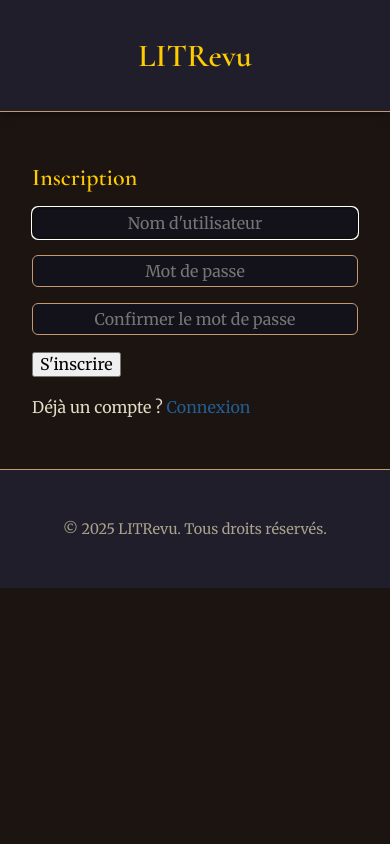
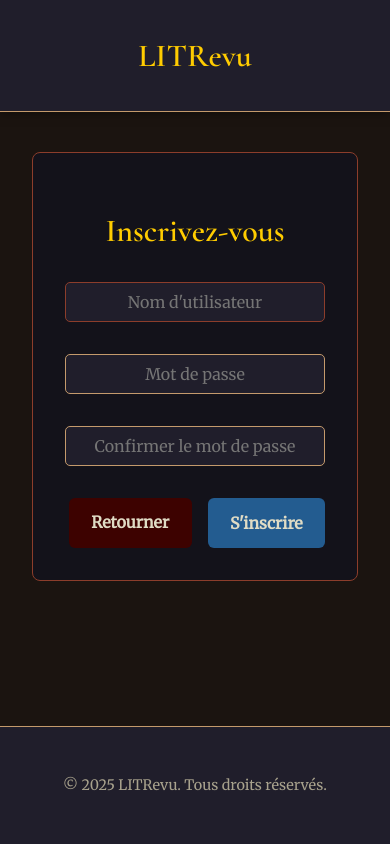
Before and after one commit to AlBlanchard/LITRevu, a Django app: page /users/register/ in a window 390 px wide. Run offline with Django 5.2, Linux system fonts and the light colour scheme.

Commit message:
Style login/register phone ok

```diff
--- a/static/css/base.css
+++ b/static/css/base.css
@@ -4,13 +4,16 @@
 }
 
 body {
-    margin: 0;
-    padding: 0;
     background: var(--bg-main);
     color: var(--text-main);
     font-family: var(--font-text);
     font-size: 16px;
     line-height: 1.7;
+    display: flex;
+    flex-direction: column;
+    min-height: 100vh;
+    justify-content: space-between;
+    align-items: center;
 }
 
 /* ======= TYPOGRAPHIE ======= */
@@ -27,18 +30,14 @@ a {
     transition: color 0.3s ease;
 }
 
-a:hover {
-    color: var(--accent);
-    text-decoration: underline;
-}
-
 /* ======= HEADER ======= */
 .header {
     display: flex;
     background-color: var(--bg-card);
     border-bottom: 1px solid var(--border-color);
     padding: 1rem;
-    position: sticky;
+    position: fixed;
+    width: 100%;
     top: 0;
     z-index: 1000;
     box-shadow: 0 0 10px rgba(0, 0, 0, 0.5);
@@ -107,8 +106,15 @@ a:hover {
 /* ======= MAIN ======= */
 .main {
     padding: 2rem;
-    max-width: 900px;
-    margin: 0 auto;
+    margin-top: 120px;
+    width: 100%;
+}
+
+.main__content {
+    display: flex;
+    flex-direction: column;
+    align-items: center;
+    width: 100%;
 }
 
 /* ======= FOOTER ======= */
@@ -119,6 +125,7 @@ a:hover {
     padding: 2rem 1rem;
     border-top: 1px solid var(--border-color);
     font-size: 0.9rem;
+    width: 100%;
 }
 
 /* ======= BOUTONS ======= */
@@ -134,11 +141,24 @@ a:hover {
 
 .btn-primary {
     background-color: var(--link);
-    color: #fff;
+    color: var(--text-main);
+    text-decoration: none;
+}
+
+.btn-secondary {
+    background-color: var(--link-2);
+    color: var(--text-main);
+    text-decoration: none;
 }
 
 .btn-primary:hover {
     background-color: #4a9ee6;
+    text-decoration: none;
+}
+
+.btn-secondary:hover {
+    background-color: var(--accent);
+    text-decoration: none;
 }
 
 .btn-success {
--- /dev/null
+++ b/static/css/users/register.css
@@ -0,0 +1,49 @@
+.register-section {
+    width: 100%;
+    display: flex;
+    flex-direction: column;
+    background-color: var(--bg-alt);
+    border: 1px solid var(--accent);
+    border-radius: 8px;
+    padding: 2rem;
+    max-width: 580px;
+    align-items: center;
+    gap: 1rem;
+}
+
+.register-section h2 {
+    font-size: 2rem;
+    color: var(--title-color);
+    margin-bottom: 1rem;
+    text-align: center;
+}
+
+.register-section__form {
+    width: 100%;
+    display: flex;
+    flex-direction: column;
+    gap: 1rem;
+}
+
+.register-section__form input{
+    background-color: var(--bg-card);
+    border: 1px solid var(--border-color);
+    border-radius: 5px;
+    color: var(--text-main);
+    height: 40px;
+    font-size: 1rem;
+    font-family: var(--font-text);
+    transition: border 0.4s ease;
+}
+
+.register-section__form input:focus{
+    border-color: var(--accent);
+    outline: none;
+}
+
+.register-section__buttons-wrapper{
+    display: flex;
+    justify-content: flex-end;
+    gap: 1rem;
+    width: 100%;
+}
--- a/static/css/variables.css
+++ b/static/css/variables.css
@@ -11,6 +11,7 @@
     --title-color: #ffcc00;
     --accent: #8c3d2b;
     --link: #235C90;
+    --link-2: #3d0200;
 
     --green: #4caf50;
     --red: #e53935;
@@ -21,4 +22,5 @@
 
     --texture-parchment: url("https://www.transparenttextures.com/patterns/old-wall.png");
     --texture-leather: url("https://www.transparenttextures.com/patterns/dark-leather.png");
+    --texture-stars: url("https://www.transparenttextures.com/patterns/stardust.png");
 }
--- a/templates/users/register.html
+++ b/templates/users/register.html
@@ -1,23 +1,25 @@
 {% extends "base.html" %}
+{% load static %}
+
+{% block extra_css %}
+  <link rel="stylesheet" href="{% static 'css/users/register.css' %}">
+{% endblock %}
 
 {% block content %}
-<h2>Inscription</h2>
+<section class="register-section">
+    <h2>Inscrivez-vous</h2>
 
-<!-- Affichage des messages (succès ou erreurs) -->
+    <!-- Messages de succès et d'erreur -->
     {% if messages %}
-    <div class="messages">
-        <p>Veuillez corriger les erreurs suivantes :</p>
-        <ul class="messages_list">
+    <ul class="messages">
         {% for message in messages %}
             <li class="{{ message.tags }}">{{ message }}</li>
         {% endfor %}
     </ul>
-    </div>
     {% endif %}
 
-
     <!-- Formulaire -->
-<form method="post">
+    <form class="register-section__form" method="post">
         {% csrf_token %}
 
         <div>
@@ -52,8 +54,10 @@
             {% endif %}
         </div>
 
-    <button type="submit">S'inscrire</button>
+        <div class="register-section__buttons-wrapper">
+            <a class="btn btn-secondary" href="{% url 'login' %}">Retourner</a>
+            <button class="btn btn-primary" type="submit">S'inscrire</button>
+        </div>
     </form>
-
-<p>Déjà un compte ? <a href="{% url 'login' %}">Connexion</a></p>
+</section>
 {% endblock %}
```
Also changed, not shown: static/css/users/login.css (+22 -11 lines), templates/users/login.html (+22 -6 lines), db.sqlite3. Lines whose indentation alone changed are shown as unchanged.
